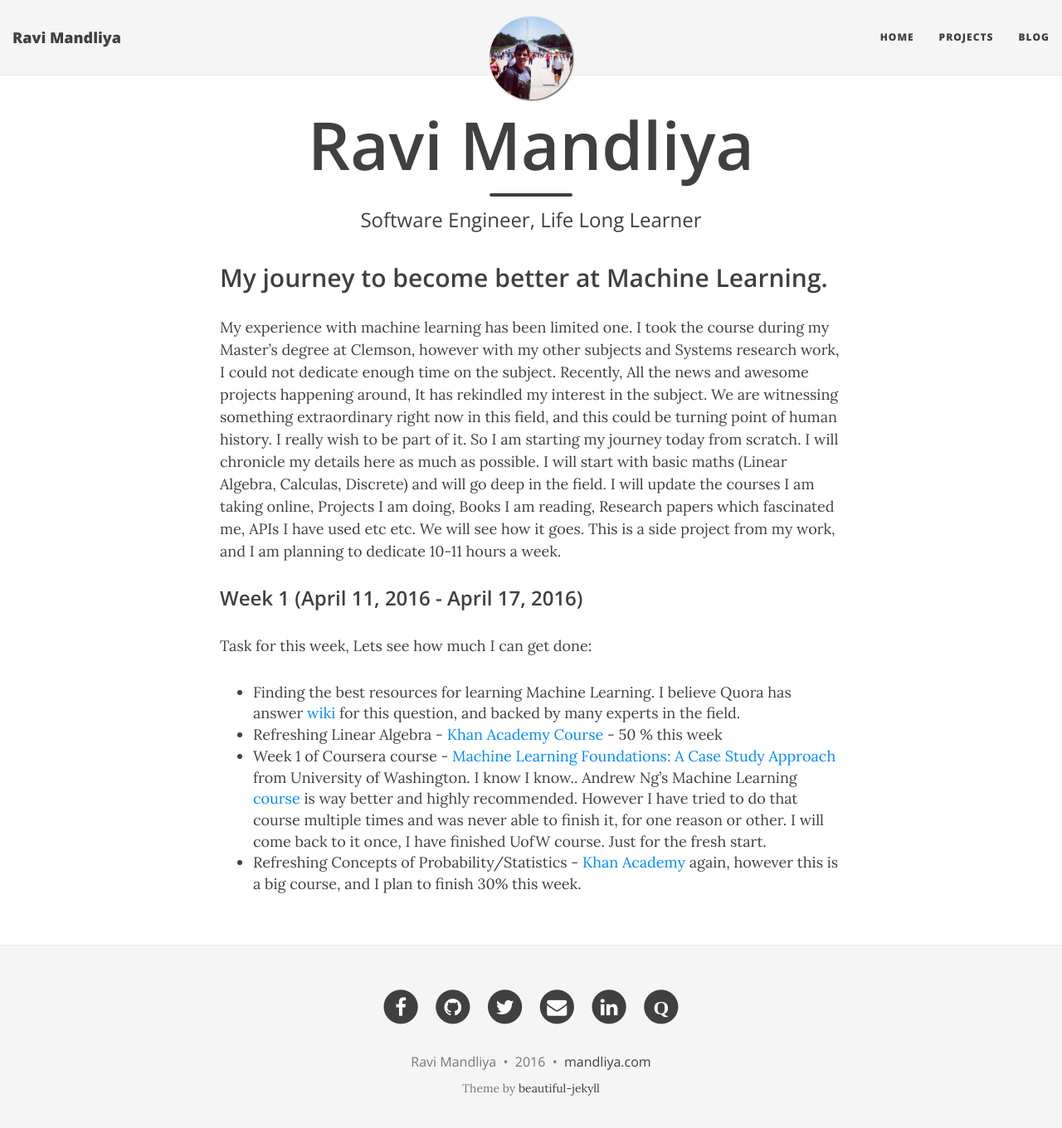
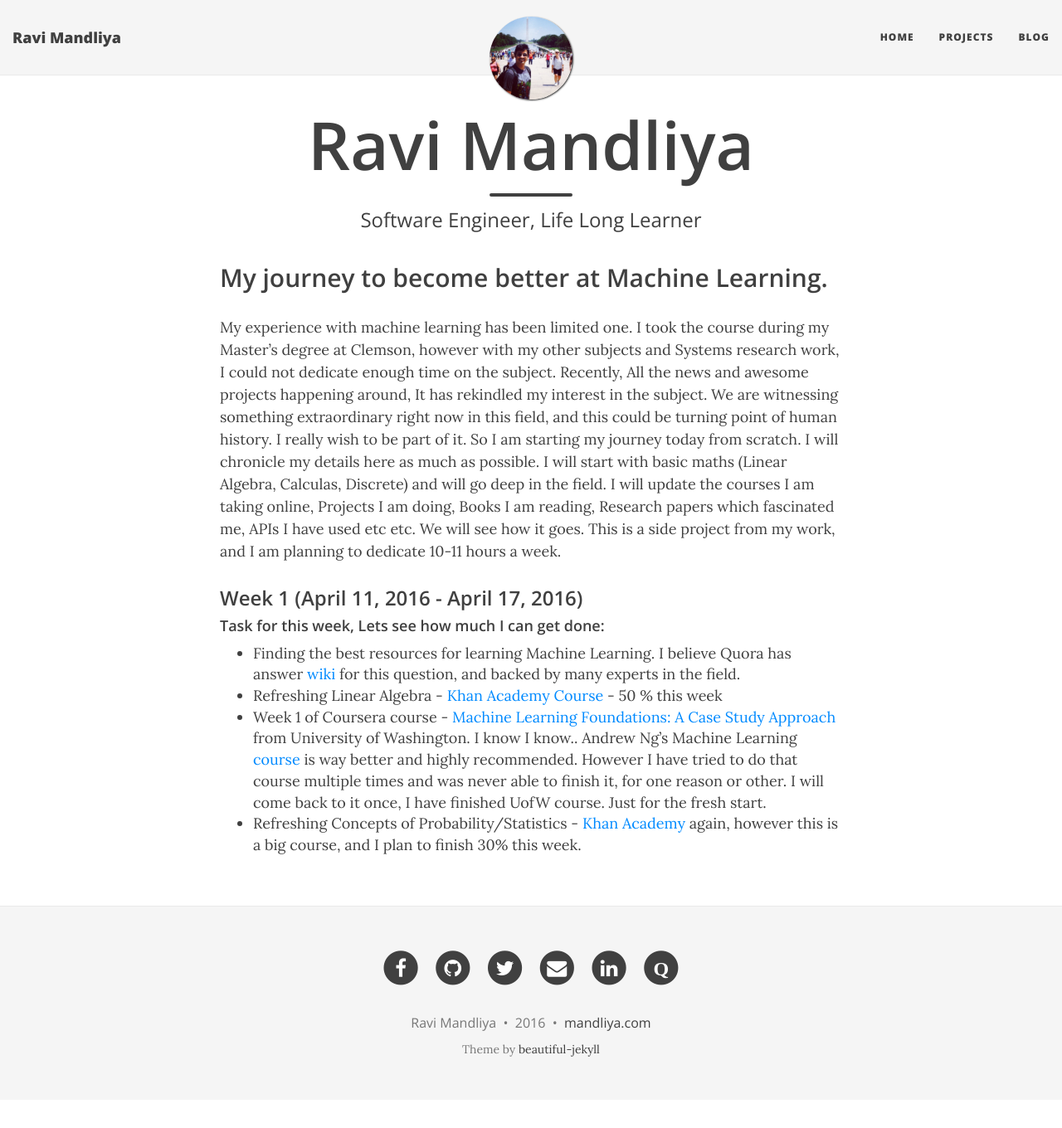
Before and after one commit to mandliya/mandliya.github.io.back, a Jekyll site: the page built from ml-journey.md, in a window 1280 px wide and 1373 px high. Shown: the top 1360 px of the window at 83% size. Built offline with Jekyll 4.4.1, drawn with Linux system fonts in a browser that asks for light colours; nearby versions of some CDN libraries.

```diff
--- a/ml-journey.md
+++ b/ml-journey.md
@@ -13,7 +13,7 @@ I will chronicle my details here as much as possible. I will start with basic ma
 Books I am reading, Research papers which fascinated me, APIs I have used etc etc. We will see how it goes. This is a side project from my work, and I am planning to dedicate 10-11 hours a week.
 
 ### Week 1 (April 11, 2016 - April 17, 2016)
-Task for this week, Lets see how much I can get done:
+#### Task for this week, Lets see how much I can get done:
 - Finding the best resources for learning Machine Learning. I believe Quora has answer [wiki](https://www.quora.com/How-do-I-learn-machine-learning-1) for this question, and backed by many experts in the field.
 - Refreshing Linear Algebra - [Khan Academy Course](https://www.khanacademy.org/math/linear-algebra) - 50 % this week
 - Week 1 of Coursera course - [Machine Learning Foundations: A Case Study Approach](https://www.coursera.org/learn/ml-foundations) from University
```
